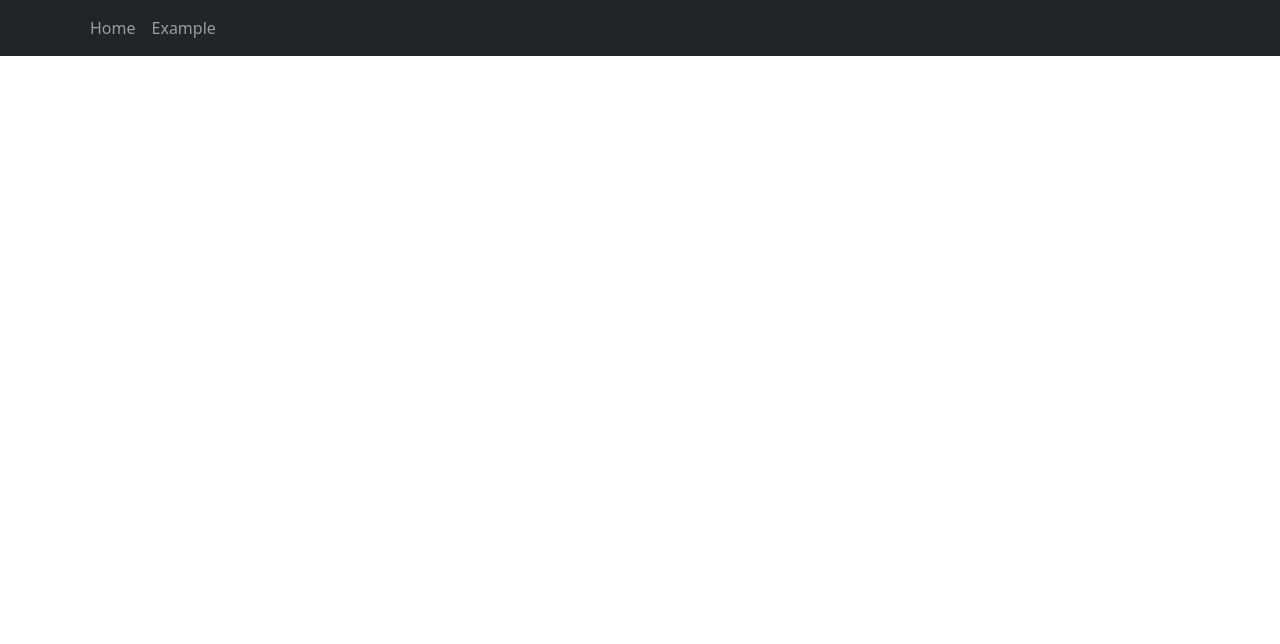
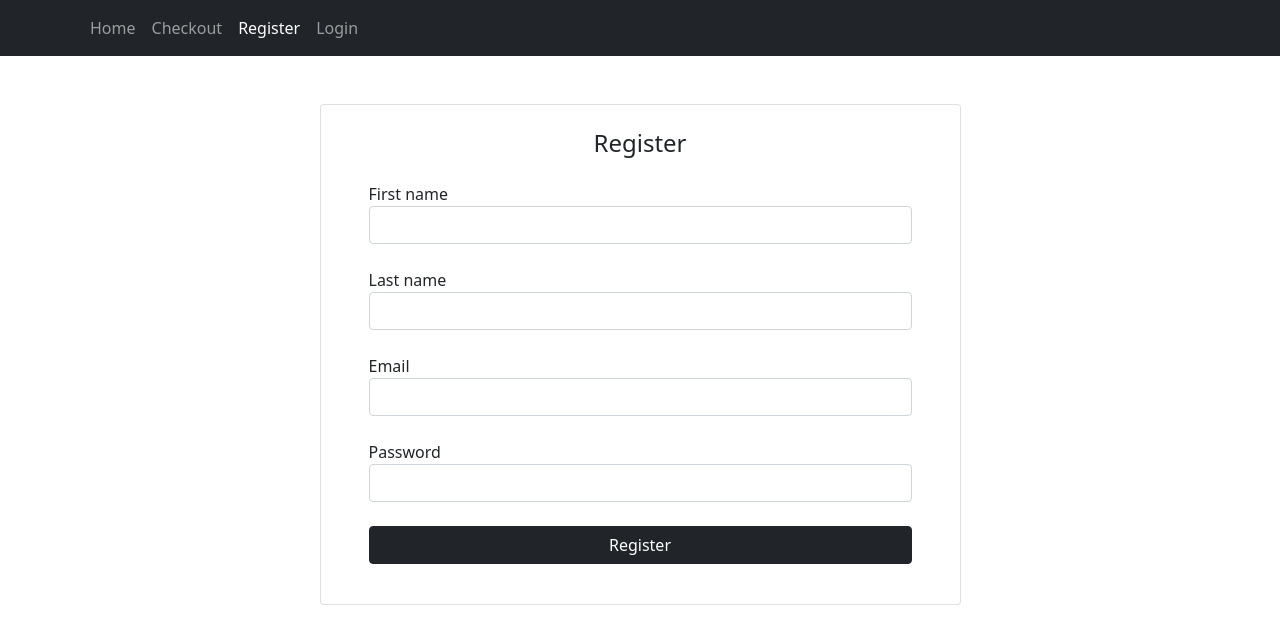
Before and after one commit to MatejaMaric/mevn-ecommerce, a Vue app in the folder client/: page /register in a window 1280 px wide. Before the commit this address had no page. Shown: the top 644 px of the page. Built offline with nearby package versions, Linux system fonts and the light colour scheme.

Commit message:
Added boilerplate pages and `ProductCard` component.

```diff
--- a/client/package.json
+++ b/client/package.json
@@ -11,6 +11,7 @@
     "@popperjs/core": "^2.9.2",
     "bootstrap": "^5.0.2",
     "core-js": "^3.6.5",
+    "validator": "^13.6.0",
     "vue": "^3.0.0",
     "vue-router": "^4.0.0-0",
     "vuex": "^4.0.0-0"
--- a/client/src/App.vue
+++ b/client/src/App.vue
@@ -10,7 +10,13 @@
             <router-link class="nav-link" active-class="active" to="/">Home</router-link>
           </li>
           <li class="nav-item">
-            <router-link class="nav-link" active-class="active" to="/example">Example</router-link>
+            <router-link class="nav-link" active-class="active" to="/checkout">Checkout</router-link>
+          </li>
+          <li class="nav-item">
+            <router-link class="nav-link" active-class="active" to="/register">Register</router-link>
+          </li>
+          <li class="nav-item">
+            <router-link class="nav-link" active-class="active" to="/login">Login</router-link>
           </li>
         </ul>
       </div>
@@ -21,4 +27,10 @@
   </div>
 </template>
 
+<script>
+export default {
+
+}
+</script>
+
 <style lang="scss"></style>
--- a/client/src/components/ExampleComponent.vue
+++ /dev/null
@@ -1,14 +0,0 @@
-<template>
-  <div>
-    <p v-text="msg"></p>
-  </div>
-</template>
-
-<script>
-export default {
-  name: 'ExampleComponent',
-  props: {
-    msg: String
-  }
-}
-</script>
--- /dev/null
+++ b/client/src/components/ProductCard.vue
@@ -0,0 +1,20 @@
+<template>
+  <div class="card">
+    <img :src="productImg" class="card-img-top">
+    <div class="card-body">
+      <h5 class="card-title">{{ productName }}</h5>
+      <a :href="productLink" class="btn btn-dark w-100">Details</a>
+    </div>
+  </div>
+</template>
+
+<script>
+export default {
+  name: 'ProductCard',
+  props: {
+    productName: String,
+    productImg: String,
+    productLink: String
+  }
+}
+</script>
--- a/client/src/router/index.js
+++ b/client/src/router/index.js
@@ -1,6 +1,9 @@
 import {createRouter, createWebHistory} from 'vue-router';
-import Home from '../views/Home.vue';
-import ExamplePage from '../views/ExamplePage.vue';
+import Home from '@/views/Home.vue';
+import Product from '@/views/Product.vue';
+import Checkout from '@/views/Checkout.vue';
+import Login from '@/views/Login.vue';
+import Register from '@/views/Register.vue';
 
 const routes = [
   {
@@ -9,15 +12,30 @@ const routes = [
     component: Home
   },
   {
-    path: '/example',
-    name: 'Example',
-    component: ExamplePage
+    path: '/product/:id',
+    name: 'Product',
+    component: Product
+  },
+  {
+    path: '/checkout',
+    name: 'Checkout',
+    component: Checkout
+  },
+  {
+    path: '/login',
+    name: 'Login',
+    component: Login
+  },
+  {
+    path: '/register',
+    name: 'Register',
+    component: Register
   }
-]
+];
 
 const router = createRouter({
   history: createWebHistory(process.env.BASE_URL),
   routes
-})
+});
 
-export default router
+export default router;
--- /dev/null
+++ b/client/src/views/Checkout.vue
@@ -0,0 +1,9 @@
+<template>
+  Checkout page
+</template>
+
+<script>
+export default {
+
+}
+</script>
--- a/client/src/views/ExamplePage.vue
+++ /dev/null
@@ -1,5 +0,0 @@
-<template>
-  <div>
-    Example Page.
-  </div>
-</template>
--- a/client/src/views/Home.vue
+++ b/client/src/views/Home.vue
@@ -1,15 +1,18 @@
 <template>
-  <div>
-    <ExampleComponent msg="Example text inside example component."/>
+  <div class="row mt-5">
+    <div class="col-lg-3 col-md-4 col-sm-6">
+      <ProductCard/>
+    </div>
   </div>
 </template>
 
 <script>
-import ExampleComponent from '@/components/ExampleComponent';
+import ProductCard from '@/components/ProductCard';
+
 export default {
   name: 'Home',
   components: {
-    ExampleComponent
+    ProductCard
   }
 }
 </script>
--- /dev/null
+++ b/client/src/views/Login.vue
@@ -0,0 +1,77 @@
+<template>
+  <div class="mt-5">
+    <div class="row d-flex justify-content-center">
+      <div class="col-md-7">
+        <div class="card px-5 py-4">
+
+          <div class="text-center mb-4">
+            <h4>Login</h4>
+          </div>
+
+          <div class="forms-inputs mb-4">
+            <span>Email</span>
+            <input type="text" v-model="email"
+             :class="{'form-control': true, 'is-invalid' : !validEmail(email) && emailBlured}"
+             @blur="emailBlured = true">
+            <div class="invalid-feedback">A valid email is required!</div>
+          </div>
+
+          <div class="forms-inputs mb-4">
+            <span>Password</span>
+            <input type="password" v-model="password"
+             :class="{'form-control': true, 'is-invalid' : !validPassword(password) && passwordBlured}"
+             @blur="passwordBlured = true">
+            <div class="invalid-feedback">Password is required!</div>
+          </div>
+
+          <div class="forms-inputs mb-4">
+            <button @click.stop.prevent="login" class="btn btn-dark w-100">Login</button>
+          </div>
+
+        </div>
+      </div>
+    </div>
+  </div>
+</template>
+
+<script>
+import validator from 'validator';
+
+export default {
+  name: 'Login',
+  data() {
+    return {
+      valid: false,
+      email: "",
+      emailBlured : false,
+      password: "",
+      passwordBlured:false
+    }
+  },
+  methods: {
+    validEmail: (email) => validator.isEmail(email),
+    validPassword: (password) => password.length,
+
+    validate() {
+      this.emailBlured = true;
+      this.passwordBlured = true;
+      if (this.validEmail(this.email) && this.validPassword(this.password)) {
+        this.valid = true;
+      }
+    },
+
+    login() {
+      this.validate();
+      if (this.valid) {
+        alert('Successfully logged in!');
+      }
+    }
+  }
+}
+</script>
+
+<style lang="scss">
+  .forms-inputs input:focus {
+      border: 2px solid #000
+  }
+</style>
--- /dev/null
+++ b/client/src/views/Product.vue
@@ -0,0 +1,30 @@
+<template>
+  <div class="row">
+    <div class="col-md-4">
+      <img :src="productImg">
+    </div>
+    <div class="col-md-4">
+      <h3>{{ productName }}</h3>
+      <p>{{ productDescription }}</p>
+      <div class="btn btn-primary" @click="buy">Add to cart</div>
+    </div>
+  </div>
+</template>
+
+<script>
+export default {
+  name: 'Product',
+  data() {
+    return {
+      productName: String,
+      productDescription: String,
+      productImg: String
+    }
+  },
+  methods: {
+    buy() {
+
+    }
+  }
+}
+</script>
--- /dev/null
+++ b/client/src/views/Register.vue
@@ -0,0 +1,111 @@
+<template>
+  <div class="mt-5">
+    <div class="row d-flex justify-content-center">
+      <div class="col-md-7">
+        <div class="card px-5 py-4">
+          <div class="form-data" v-if="!submitted">
+
+            <div class="text-center mb-4">
+              <h4>Register</h4>
+            </div>
+
+            <div class="forms-inputs mb-4">
+              <span>First name</span>
+              <input type="text" v-model="firstname"
+                :class="{'form-control':true, 'is-invalid' : !validName(firstname) && firstnameBlured}"
+                @blur="firstnameBlured = true">
+              <div class="invalid-feedback">A valid first name is required!</div>
+            </div>
+
+            <div class="forms-inputs mb-4">
+              <span>Last name</span>
+              <input type="text" v-model="lastname"
+                :class="{'form-control':true, 'is-invalid' : !validName(lastname) && lastnameBlured}"
+                @blur="lastnameBlured = true">
+              <div class="invalid-feedback">A valid last name is required!</div>
+            </div>
+
+            <div class="forms-inputs mb-4">
+              <span>Email</span>
+              <input type="text" v-model="email"
+                :class="{'form-control':true, 'is-invalid' : !validEmail(email) && emailBlured}"
+                @blur="emailBlured = true">
+              <div class="invalid-feedback">A valid email is required!</div>
+            </div>
+
+            <div class="forms-inputs mb-4">
+              <span>Password</span>
+              <input type="password" v-model="password"
+                :class="{'form-control':true, 'is-invalid' : !validPassword(password) && passwordBlured}"
+                @blur="passwordBlured = true">
+              <div class="invalid-feedback">Password must be 8 character!</div>
+            </div>
+
+            <div class="mb-3">
+              <button @click.stop.prevent="submit" class="btn btn-dark w-100">Register</button>
+            </div>
+
+          </div>
+          <div class="success-data" v-else>
+
+            <div class="text-center d-flex flex-column">
+              <span class="text-center">You have been successfully registered!</span>
+            </div>
+
+          </div>
+        </div>
+      </div>
+    </div>
+  </div>
+</template>
+
+<script>
+import validator from 'validator';
+
+export default {
+  name: 'Register',
+  data() {
+    return {
+      valid : false,
+      submitted : false,
+      firstname: "",
+      firstnameBlured: false,
+      lastname: "",
+      lastnameBlured: false,
+      email : "",
+      emailBlured : false,
+      password:"",
+      passwordBlured:false,
+    }
+  },
+  methods: {
+    validate() {
+      this.firstnameBlured = true;
+      this.lastnameBlured = true;
+      this.emailBlured = true;
+      this.passwordBlured = true;
+      if (this.validName(this.firstname) && this.validName(this.lastname) && this.validEmail(this.email) && this.validPassword(this.password)) {
+        this.valid = true;
+      }
+    },
+
+    validEmail: (email) => validator.isEmail(email),
+    //validPassword: (password) => validator.isStrongPassword(password, { minLength: 8 }),
+    validPassword: (password) => password.length > 7,
+    validName: (name) => validator.isAlpha(name) && name.length,
+
+    submit() {
+      this.validate();
+      if (this.valid) {
+        this.submitted = true;
+      }
+    }
+  }
+}
+</script>
+
+<style lang="scss">
+  .forms-inputs input:focus {
+      border: 2px solid #000
+  }
+</style>
```
Also changed, not shown: 1 other file (tests, documents, lock files or other folders).
